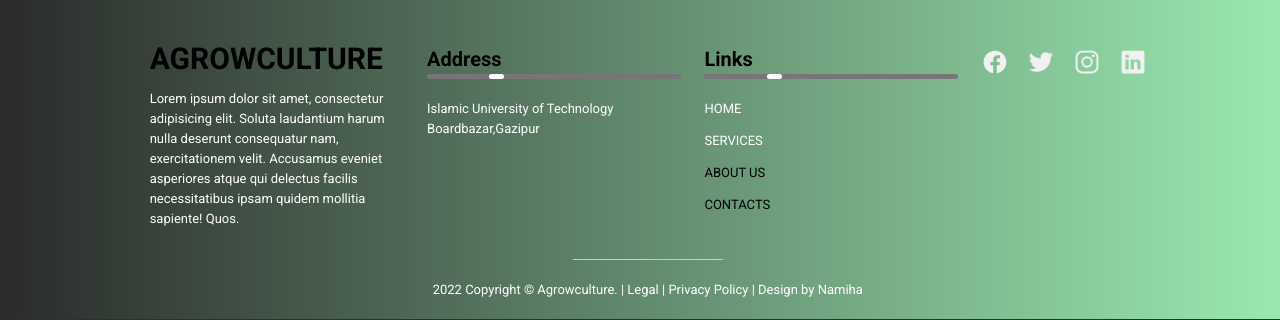
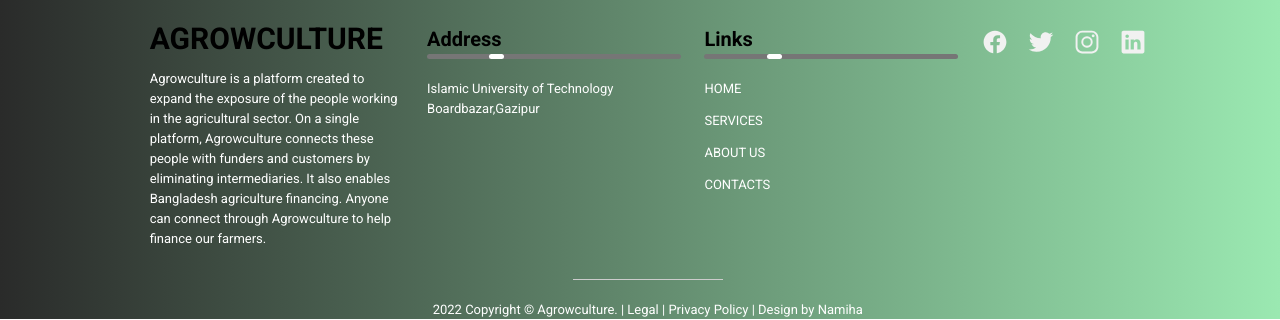
Before and after one commit to Nazia-Karim-Khan-Oishee/AgrowCulture, a PHP site: page /AgrowCulture/4optionss.php in a window 1280 px wide. Shown: the part 801-1121 px from the top of the page. Run offline with PHP 8.4, Linux system fonts and the light colour scheme.

Commit message:
PictureAdded

```diff
--- a/4optionss.php
+++ b/4optionss.php
@@ -88,7 +88,7 @@
             <div class="row">
                 <div class="col">
                     <h3>AGROWCULTURE</h3>
-                    <p>Lorem ipsum dolor sit amet, consectetur adipisicing elit. Soluta laudantium harum nulla deserunt consequatur nam, exercitationem velit. Accusamus eveniet asperiores atque qui delectus facilis necessitatibus ipsam quidem mollitia sapiente! Quos.</p>
+                    <p>Agrowculture is a platform created to expand the exposure of the people working in the agricultural sector. On a single platform, Agrowculture connects these people with funders and customers by eliminating intermediaries. It also enables Bangladesh agriculture financing. Anyone can connect through Agrowculture to help finance our farmers.</p>
                 </div>
                 <div class="col">
                     <h5>Address <div class="underline"><span></span></div></h5>
@@ -98,10 +98,10 @@
                 <div class="col">
                     <h5>Links <div class="underline"><span></span></div></h5>
                     <ul>
-                        <li><a href="getstartedpage.html">HOME</a></li>
-                        <li><a href="4optionss.html">SERVICES</a></li>
-                        <li><a href=""></a>ABOUT US</li>
-                        <li><a href=""></a>CONTACTS</li>
+                        <li><a href="getstartedpage.php">HOME</a></li>
+                        <li><a href="4optionss.php">SERVICES</a></li>
+                        <li><a href="aboutus.php">ABOUT US</a></li>
+                        <li><a href="aboutus.php">CONTACTS</a></li>
                     </ul>
                 </div>
 
```
Also changed, not shown: barley-field.jpg (added).
